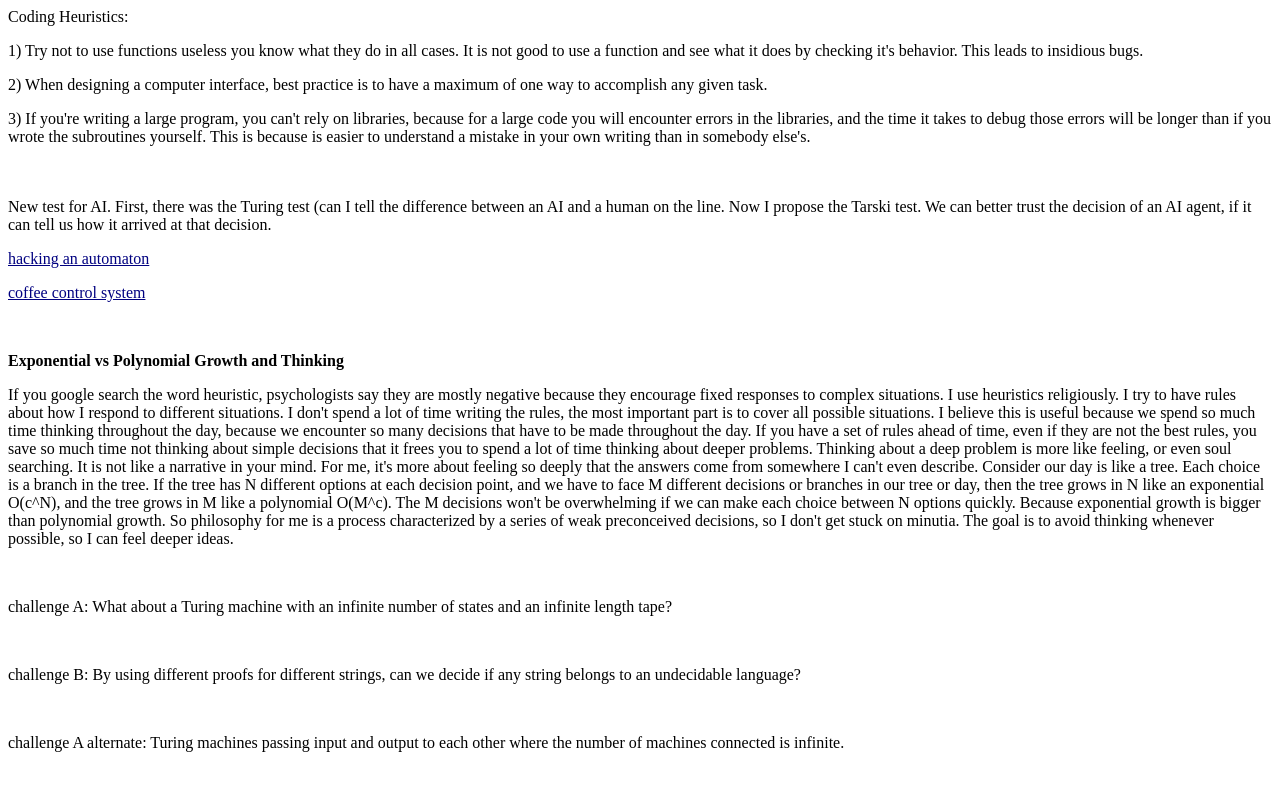
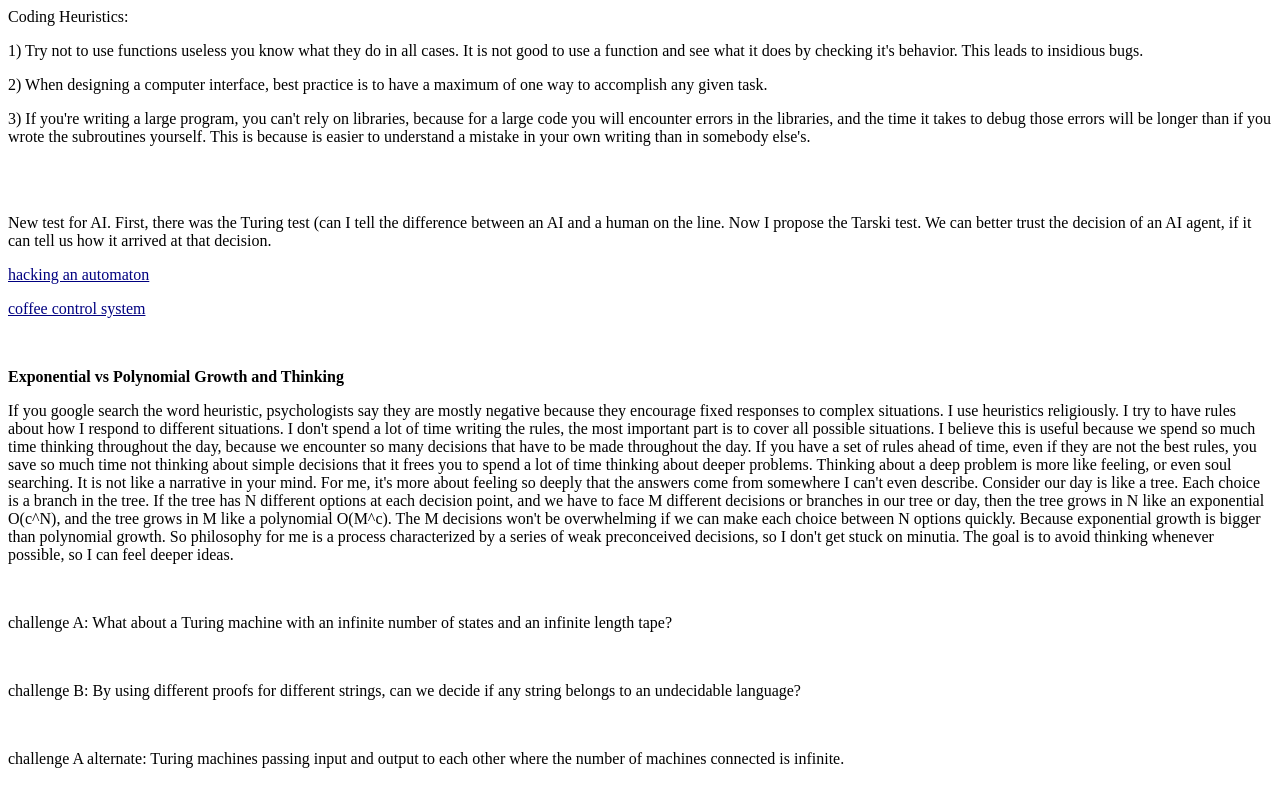
Before and after one commit to abstract-enough/abstract-enough.github.io, a plain HTML site: page computer_science.html in a window 1280 px wide. Shown: the top 799 px of the page. Drawn offline with Linux system fonts and the light colour scheme.

Commit message:
Update computer_science.html

```diff
--- a/computer_science.html
+++ b/computer_science.html
@@ -15,7 +15,7 @@
     <p>3) If you're writing a large program, you can't rely on libraries, because for a large code you will encounter errors in the libraries, and the time it takes to debug those errors will be longer than if you wrote the subroutines yourself. This is because is easier to understand a mistake in your own writing than in somebody else's.</p>
     <br>
     <br>
-    New test for AI. First, there was the Turing test (can I tell the difference between an AI and a human on the line. Now I propose the Tarski test. We can better trust the decision of an AI agent, if it can tell us how it arrived at that decision.
+    <p>New test for AI. First, there was the Turing test (can I tell the difference between an AI and a human on the line. Now I propose the Tarski test. We can better trust the decision of an AI agent, if it can tell us how it arrived at that decision.</p>
     <p><a href="computer_science/hacking_an_automaton.html">hacking an automaton</a></p>
     <p><a href="computer_science/coffee_control.html">coffee control system</a></p>
     <br>
```
